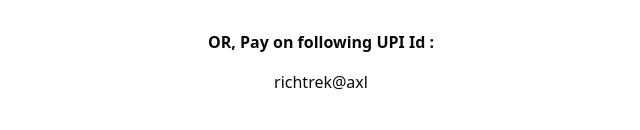
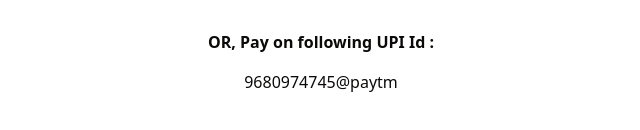
Before and after one commit to kunal-067/MLM-products, a Next.js app: page /payment in a window 1280 px wide. Shown: the part 538-668 px from the top of the page, without its empty margins (319-959 px from the left). Built offline with nearby package versions, Linux system fonts and the light colour scheme.

Commit message:
upiid change

```diff
--- a/src/app/payment/page.jsx
+++ b/src/app/payment/page.jsx
@@ -9,7 +9,7 @@ function Payment({searchParams}) {
                 <h1 className="text-2xl font-bold mb-4">Scan QR Code to Pay</h1>
                 <QRCode value={`upi://pay?pa=9680974745@paytm`} size={256} /> <br /><br />
                 <b>OR, Pay on following UPI Id :</b>
-                <p className="mt-4">richtrek@axl</p>
+                <p className="mt-4">9680974745@paytm</p>
             </div>
         </>
     )
```
